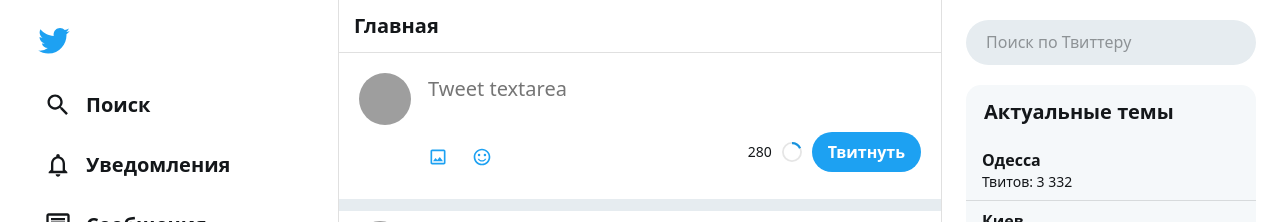
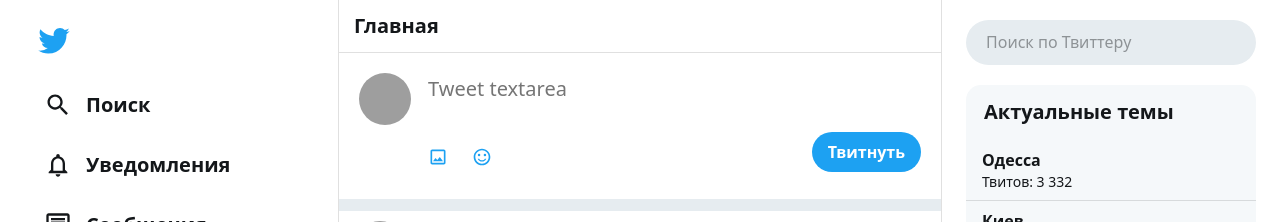
Before and after one commit to vakhno/twitterClone, a React (Create React App) app in the folder frontend/: page / in a window 1280 px wide. Shown: the top 222 px of the page. Built offline with nearby package versions, Linux system fonts and the light colour scheme; grey boxes are pictures that could not be loaded.

Commit message:
Adding logic to circular progress bar (tweet posting)

```diff
--- a/frontend/src/components/AddTweetForm/AddTweetForm.tsx
+++ b/frontend/src/components/AddTweetForm/AddTweetForm.tsx
@@ -6,15 +6,26 @@
 import EmojiIcon from '@material-ui/icons/SentimentSatisfiedAltOutlined';
 import ImageIcon from '@material-ui/icons/ImageOutlined';
 import {homeStyles} from '../../pages/Home'
-import React from 'react'
+import {useState} from 'react'
 import classNames from 'classnames'
-
 
 interface AddTweetFormProps {
   classes: ReturnType<typeof homeStyles>;
 }
 
+const MAX_LENGTH = 280;
+
 export const AddTweetForm: React.FC<AddTweetFormProps> = ({classes}: AddTweetFormProps): React.ReactElement => {
+  const [text, setText] = useState<string>('');
+  const textLimitPercent =  Math.round((text.length / MAX_LENGTH) * 100);
+  const textCount = MAX_LENGTH - text.length;
+
+  const handleChangeText = (e: React.FormEvent<HTMLTextAreaElement>) => {
+    if(e.currentTarget){
+      setText(e.currentTarget.value)
+    }
+  }
+
   return (
     <div className={classes.addForm}>
     <div className={classes.addFormBody}>
@@ -24,6 +35,8 @@
         src='https://media.istockphoto.com/photos/young-man-is-playing-with-a-dog-and-do-selfie-picture-id1300658241?b=1&k=20&m=1300658241&s=170667a&w=0&h=0lrTViinfnDjbWDgxV0TDDSAXvzSgmrN-pKq0q60hqA='
       />
       <TextareaAutosize
+        onChange={handleChangeText}
+        value={text}
         className={classes.addFormTextarea}
         placeholder={'Tweet textarea'}
       />
@@ -38,13 +51,16 @@
         </IconButton>
       </div>
       <div className={classes.addFormBottomRight}>
-        <span>280</span>
+        {text &&
+          (<>
+            <span>{textCount}</span>
             <div className={classes.addFormCircleProgress}>
               <CircularProgress
                 variant='static'
                 size={20}
                 thickness={5}
-            value={18}/>
+                value={text.length >= MAX_LENGTH ? 100 : textLimitPercent}
+                style={text.length >= MAX_LENGTH ? {color: 'red'} : undefined}/>
               <CircularProgress
                 style={{color:'rgba(0, 0, 0, 0.1)'}}
                 variant='static'
@@ -53,7 +69,9 @@
                 value={100}
               />
             </div>
-        <Button color='primary' variant='contained'>
+          </>)
+        }
+        <Button disabled={textLimitPercent >= 100} color='primary' variant='contained'>
           Твитнуть
         </Button>
       </div>
```
Lines whose indentation alone changed are shown as unchanged.
